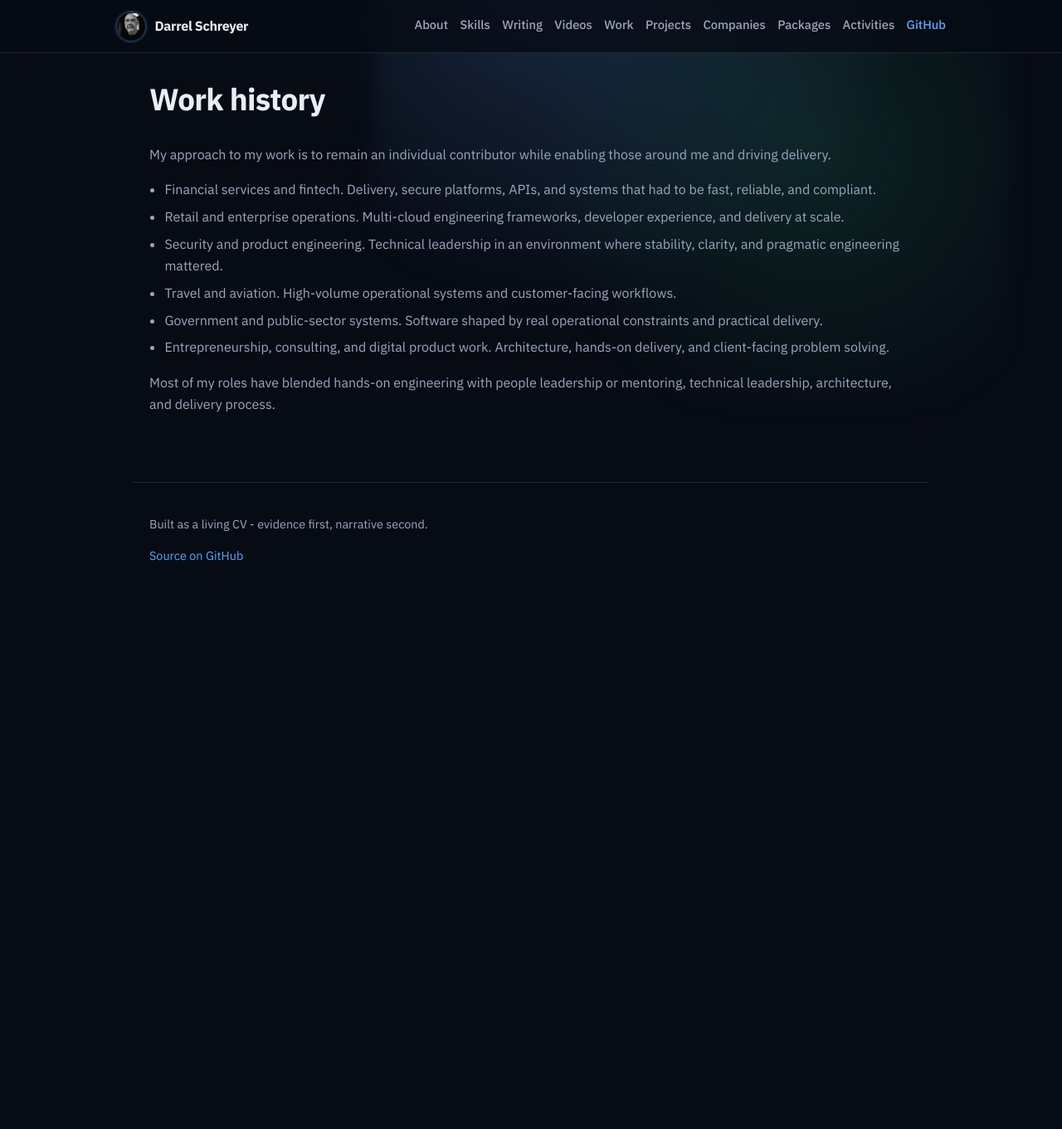
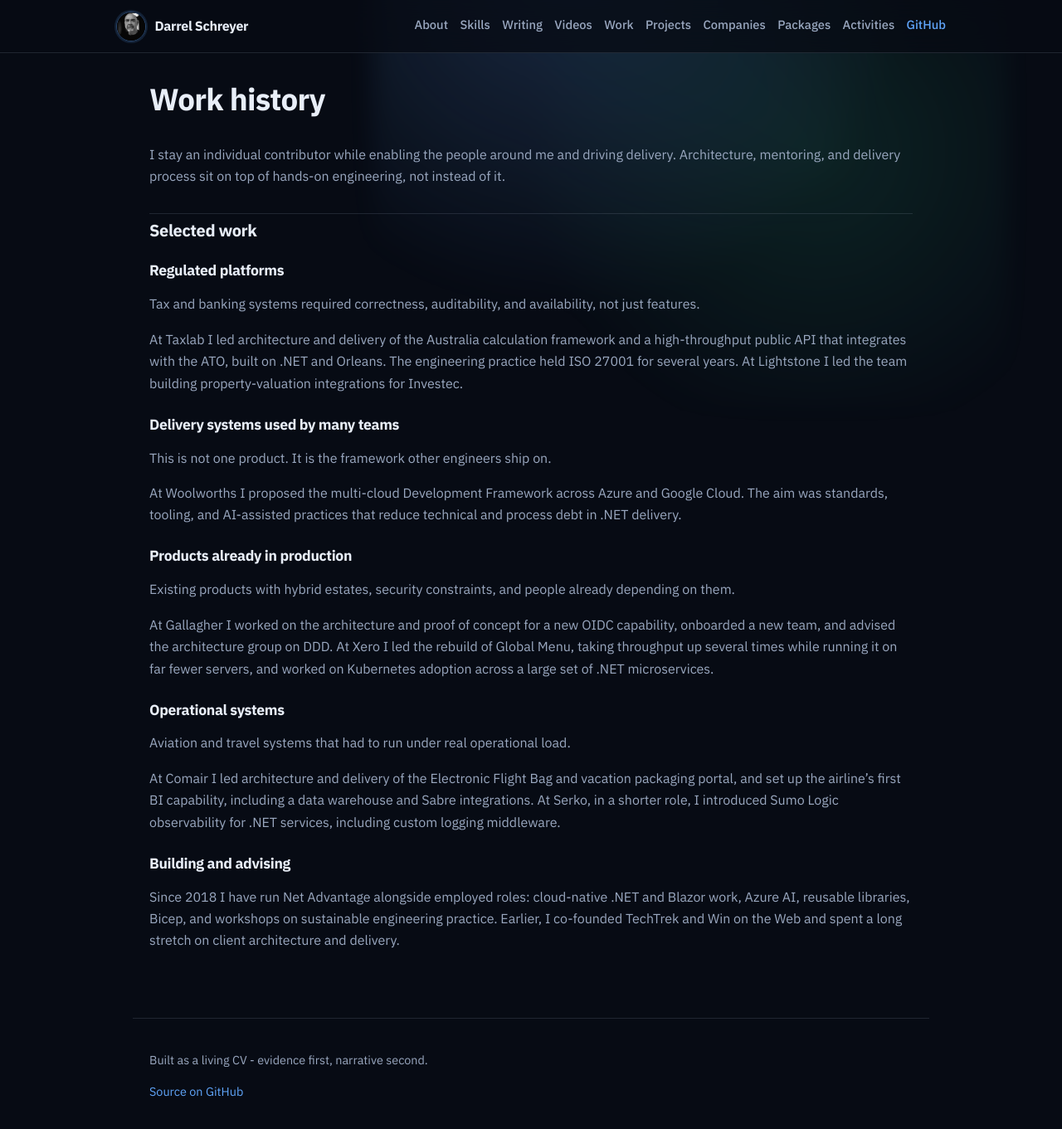
Before and after one commit to nabs-darrel-schreyer/aboutme, a Jekyll site: the page built from work-history.md, in a window 1280 px wide and 1383 px high. Shown: the top 1361 px of the window at 83% size. Built offline with Jekyll 4.4.1, drawn with Linux system fonts in a browser that asks for light colours.

Commit message:
Rewrite Work history with selected regulated, platform, and product stories.

```diff
--- a/work-history.md
+++ b/work-history.md
@@ -5,13 +5,34 @@ title: Work history
 
 # Work history
 
-My approach to my work is to remain an individual contributor while enabling those around me and driving delivery.
+I stay an individual contributor while enabling the people around me and driving delivery. Architecture, mentoring, and delivery process sit on top of hands-on engineering, not instead of it.
 
-- Financial services and fintech. Delivery, secure platforms, APIs, and systems that had to be fast, reliable, and compliant.
-- Retail and enterprise operations. Multi-cloud engineering frameworks, developer experience, and delivery at scale.
-- Security and product engineering. Technical leadership in an environment where stability, clarity, and pragmatic engineering mattered.
-- Travel and aviation. High-volume operational systems and customer-facing workflows.
-- Government and public-sector systems. Software shaped by real operational constraints and practical delivery.
-- Entrepreneurship, consulting, and digital product work. Architecture, hands-on delivery, and client-facing problem solving.
+## Selected work
 
-Most of my roles have blended hands-on engineering with people leadership or mentoring, technical leadership, architecture, and delivery process.
+### Regulated platforms
+
+Tax and banking systems required correctness, auditability, and availability, not just features.
+
+At Taxlab I led architecture and delivery of the Australia calculation framework and a high-throughput public API that integrates with the ATO, built on .NET and Orleans. The engineering practice held ISO 27001 for several years. At Lightstone I led the team building property-valuation integrations for Investec.
+
+### Delivery systems used by many teams
+
+This is not one product. It is the framework other engineers ship on.
+
+At Woolworths I proposed the multi-cloud Development Framework across Azure and Google Cloud. The aim was standards, tooling, and AI-assisted practices that reduce technical and process debt in .NET delivery.
+
+### Products already in production
+
+Existing products with hybrid estates, security constraints, and people already depending on them.
+
+At Gallagher I worked on the architecture and proof of concept for a new OIDC capability, onboarded a new team, and advised the architecture group on DDD. At Xero I led the rebuild of Global Menu, taking throughput up several times while running it on far fewer servers, and worked on Kubernetes adoption across a large set of .NET microservices.
+
+### Operational systems
+
+Aviation and travel systems that had to run under real operational load.
+
+At Comair I led architecture and delivery of the Electronic Flight Bag and vacation packaging portal, and set up the airline's first BI capability, including a data warehouse and Sabre integrations. At Serko, in a shorter role, I introduced Sumo Logic observability for .NET services, including custom logging middleware.
+
+### Building and advising
+
+Since 2018 I have run Net Advantage alongside employed roles: cloud-native .NET and Blazor work, Azure AI, reusable libraries, Bicep, and workshops on sustainable engineering practice. Earlier, I co-founded TechTrek and Win on the Web and spent a long stretch on client architecture and delivery.
```
Also changed, not shown: index.md (+2 -1 lines).
